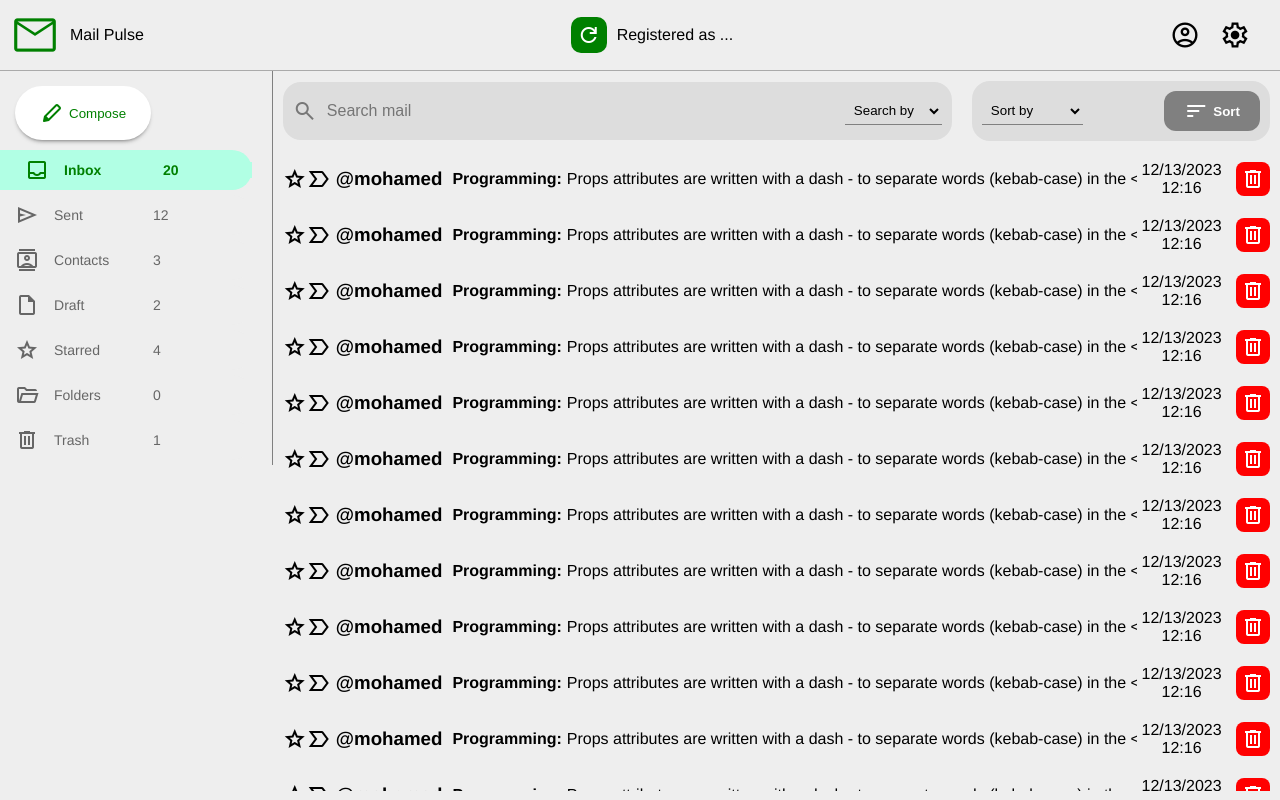
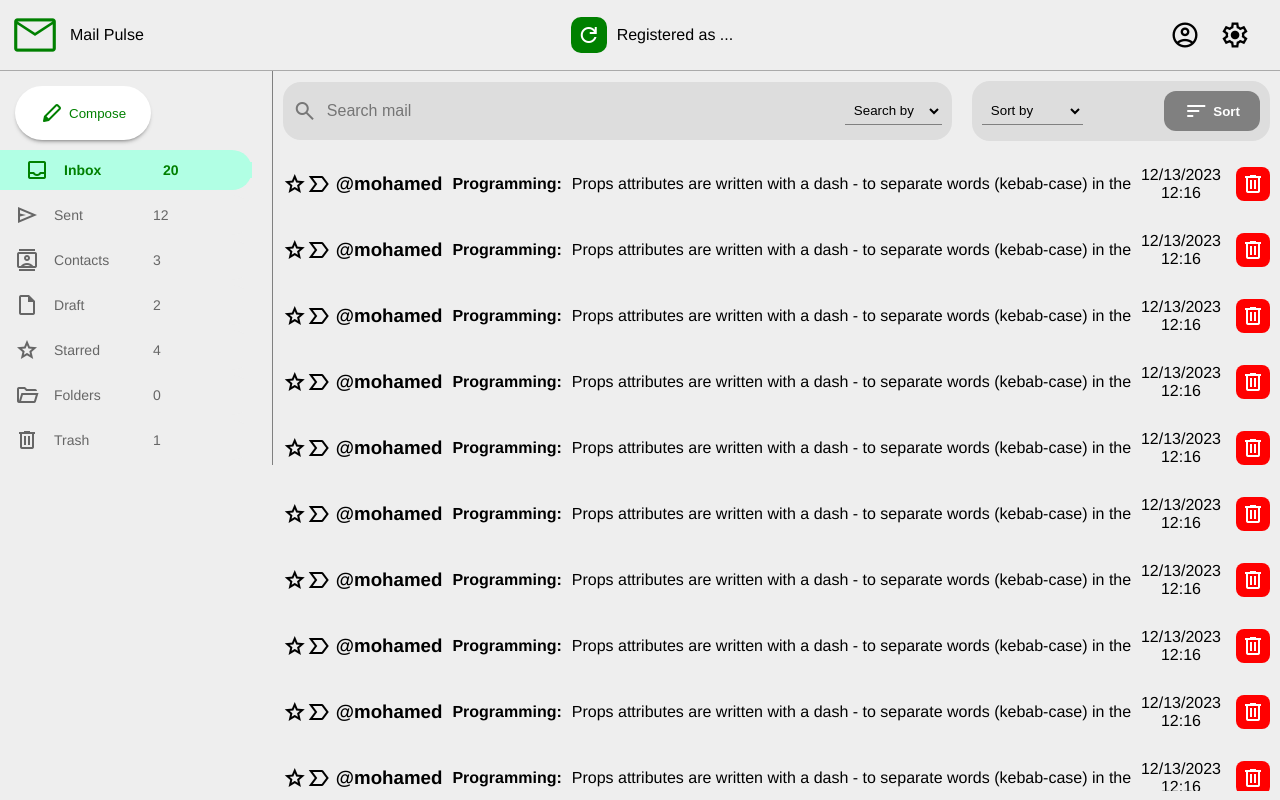
Before and after one commit to Mohamed-code-13/mail-pulse, a Vue app in the folder front-end-mail-server/: page /home/inbox in a window 1280 px wide. Built offline with nearby package versions, Linux system fonts and the light colour scheme.

Commit message:
Refactoring emails code and creating list of emails component.

```diff
--- a/front-end-mail-server/src/components/Email.vue
+++ b/front-end-mail-server/src/components/Email.vue
@@ -33,23 +33,15 @@ export default {
 
 .sender,
 .subject,
-.date .description {
-  padding: 0 5px;
-  /* background-color: gray; */
-  /* color: white; */
+.date,
+.description {
+  padding: 5px;
 }
-
-/* .subject,
-.date {
-  padding: 5px;
-  background-color: rgb(64, 59, 59);
-  color: white;
-} */
 
 .description {
   display: inherit;
   white-space: nowrap;
-  width: 100vh;
+  /* width: 100vh; */
   text-overflow: ellipsis;
   overflow: hidden;
 }
--- /dev/null
+++ b/front-end-mail-server/src/components/ListEmails.vue
@@ -0,0 +1,46 @@
+<template>
+  <div id="list-emails"></div>
+  <Email :email="email" />
+  <Email :email="email" />
+  <Email :email="email" />
+  <Email :email="email" />
+  <Email :email="email" />
+  <Email :email="email" />
+  <Email :email="email" />
+  <Email :email="email" />
+  <Email :email="email" />
+  <Email :email="email" />
+  <Email :email="email" />
+  <Email :email="email" />
+  <Email :email="email" />
+  <Email :email="email" />
+  <Email :email="email" />
+  <Email :email="email" />
+  <Email :email="email" />
+  <Email :email="email" />
+  <Email :email="email" />
+  <Email :email="email" />
+  <Email :email="email" />
+</template>
+
+<script>
+import { ref } from 'vue'
+import Email from '@/components/Email.vue'
+
+export default {
+  components: { Email },
+  setup() {
+    const email = ref({
+      sender: 'mohamed',
+      subject: 'Programming',
+      description:
+        'Props attributes are written with a dash - to separate words (kebab-case) in the <template> tag, but kebab-case is not legal in JavaScript. So instead we need to write the attribute names as camelCase in JavaScript, and Vue understands this automatically!',
+      date: '12/13/2023 12:16'
+    })
+
+    return { email }
+  }
+}
+</script>
+
+<style scoped></style>
--- a/front-end-mail-server/src/views/Inbox.vue
+++ b/front-end-mail-server/src/views/Inbox.vue
@@ -1,48 +1,16 @@
 <template>
   <div id="inbox">
     <SearchBar />
-    <Email :email="email" />
-    <Email :email="email" />
-    <Email :email="email" />
-    <Email :email="email" />
-    <Email :email="email" />
-    <Email :email="email" />
-    <Email :email="email" />
-    <Email :email="email" />
-    <Email :email="email" />
-    <Email :email="email" />
-    <Email :email="email" />
-    <Email :email="email" />
-    <Email :email="email" />
-    <Email :email="email" />
-    <Email :email="email" />
-    <Email :email="email" />
-    <Email :email="email" />
-    <Email :email="email" />
-    <Email :email="email" />
-    <Email :email="email" />
-    <Email :email="email" />
+    <ListEmails />
   </div>
 </template>
 
 <script>
-import Email from '@/components/Email.vue'
+import ListEmails from '@/components/ListEmails.vue'
 import SearchBar from '@/components/SearchBar.vue'
-import { ref } from 'vue'
 
 export default {
-  components: { SearchBar, Email },
-  setup() {
-    const email = ref({
-      sender: 'mohamed',
-      subject: 'Programming',
-      description:
-        'Props attributes are written with a dash - to separate words (kebab-case) in the <template> tag, but kebab-case is not legal in JavaScript. So instead we need to write the attribute names as camelCase in JavaScript, and Vue understands this automatically!',
-      date: '12/13/2023 12:16'
-    })
-
-    return { email }
-  }
+  components: { SearchBar, ListEmails }
 }
 </script>
 
```
